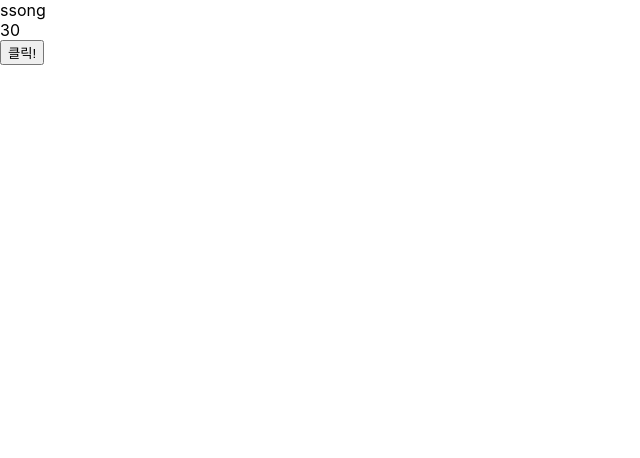
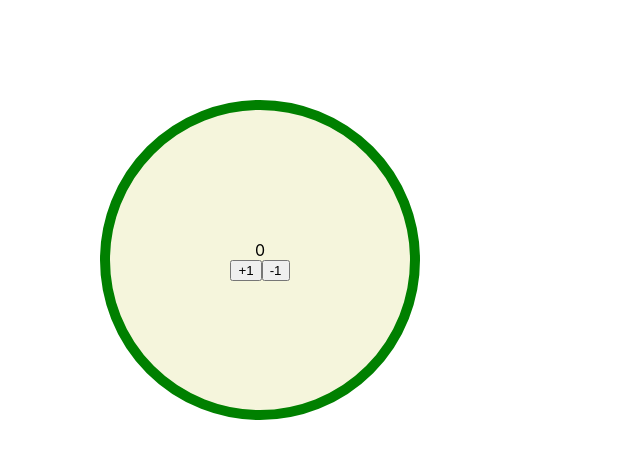
Before and after one commit to SsongCh94/React, a React (Create React App) app in the folder week-1/: page / in a window 1280 px wide. Shown: the top 458 px of the page, without its empty margins (0-640 px from the left). Built offline with nearby package versions, Linux system fonts and the light colour scheme.

Commit message:
count 만들기! // css 도 state 로 변경해보려다가 실패.. useRef 배운 뒤에 다시오자

```diff
--- a/week-1/src/App.jsx
+++ b/week-1/src/App.jsx
@@ -1,29 +1,129 @@
 import React, { useState } from "react";
 
 function App() {
-  const [obj, setObj] = useState({
-    name: "ssong",
-    age: 30,
-  });
+  let [count, setCount] = useState(0);
+  let totalStyle = {
+    backgroundColor: "beige",
+    width: "300px",
+    height: "300px",
+    margin: "100px",
 
+    border: "10px solid green",
+    borderRadius: "50%",
+
+    display: "flex",
+    flexDirection: "column",
+    justifyContent: "center",
+    alignItems: "center",
+  };
   return (
-    <div>
-      <div>{obj.name}</div>
-      <div>{obj.age}</div>
-      <button onClick={() => {
-        //새로운 객체를 만들어줘야 한다.
-        // obj의 name값을 chulhwan 으로 먼저 바꿔준다.
-        obj.name = 'chulhwan';
-        obj.age = '20 으로 회춘';
-        //새로운 주소값으로 obj1 과 같은 객체를 만들어준다.
-        const obj2 = {...obj};
-        setObj(obj2);
-
-        // obj.name = 'chulhwan';
-        // setObj(obj)
-      }}>클릭!</button>
+    <div
+      style={totalStyle}
+    >
+      {count} <br />
+      <div
+        style={{
+          display: "flex",
+        }}
+      >
+        <button
+          onClick={() => {
+            count++;
+            setCount(count);
+          }}
+        >
+          +1
+        </button>
+        <button
+          onClick={() => {
+            count--;
+            setCount(count);
+          }}
+        >
+          -1
+        </button>
+      </div>
     </div>
   );
 }
 
 export default App;
+
+
+/////////
+
+/// css 바꾸기는 아직 안배웠다..... state 로 변경이 안된단다...
+// 그 뭐냐 useRef 를 써야한단다..... 나중에 다시 해보자
+
+
+
+// import React, { useState } from "react";
+
+// function App() {
+//   let [count, setCount] = useState(0);
+  // let totalStyle = {
+  //   backgroundColor: "beige",
+  //   width: "300px",
+  //   height: "300px",
+  //   margin: "100px",
+
+  //   border: "10px solid green",
+  //   borderRadius: "50%",
+
+  //   display: "flex",
+  //   flexDirection: "column",
+  //   justifyContent: "center",
+  //   alignItems: "center",
+  // }
+
+//   let [totalStyle, setTotalStyle] = useState({
+//     backgroundColor: "beige",
+//     width: "300px",
+//     height: "300px",
+//     margin: "100px",
+
+//     border: "10px solid green",
+//     borderRadius: "10px",
+
+//     display: "flex",
+//     flexDirection: "column",
+//     justifyContent: "center",
+//     alignItems: "center",
+//   });
+
+//   return (
+//     <div
+//       style={totalStyle}
+//     >
+//       {count} <br />
+//       <div
+//         style={{
+//           display: "flex",
+//         }}
+//       >
+//         <button
+//           onClick={() => {
+//             count++;
+//             setCount(count);
+//           }}
+//         >
+//           +1
+//         </button>
+//         <button
+//           onClick={() => {
+//             count--;
+//             setCount(count);
+//             totalStyle.borderRadius += 10
+//             // totalStyle.borderRadius
+//             let styleAdd = {totalStyle}
+//             console.log(totalStyle.borderRadius)
+//           }}
+//         >
+//           -1
+//         </button>
+//       </div>
+//     </div>
+//   );
+// }
+
+// export default App;
```
